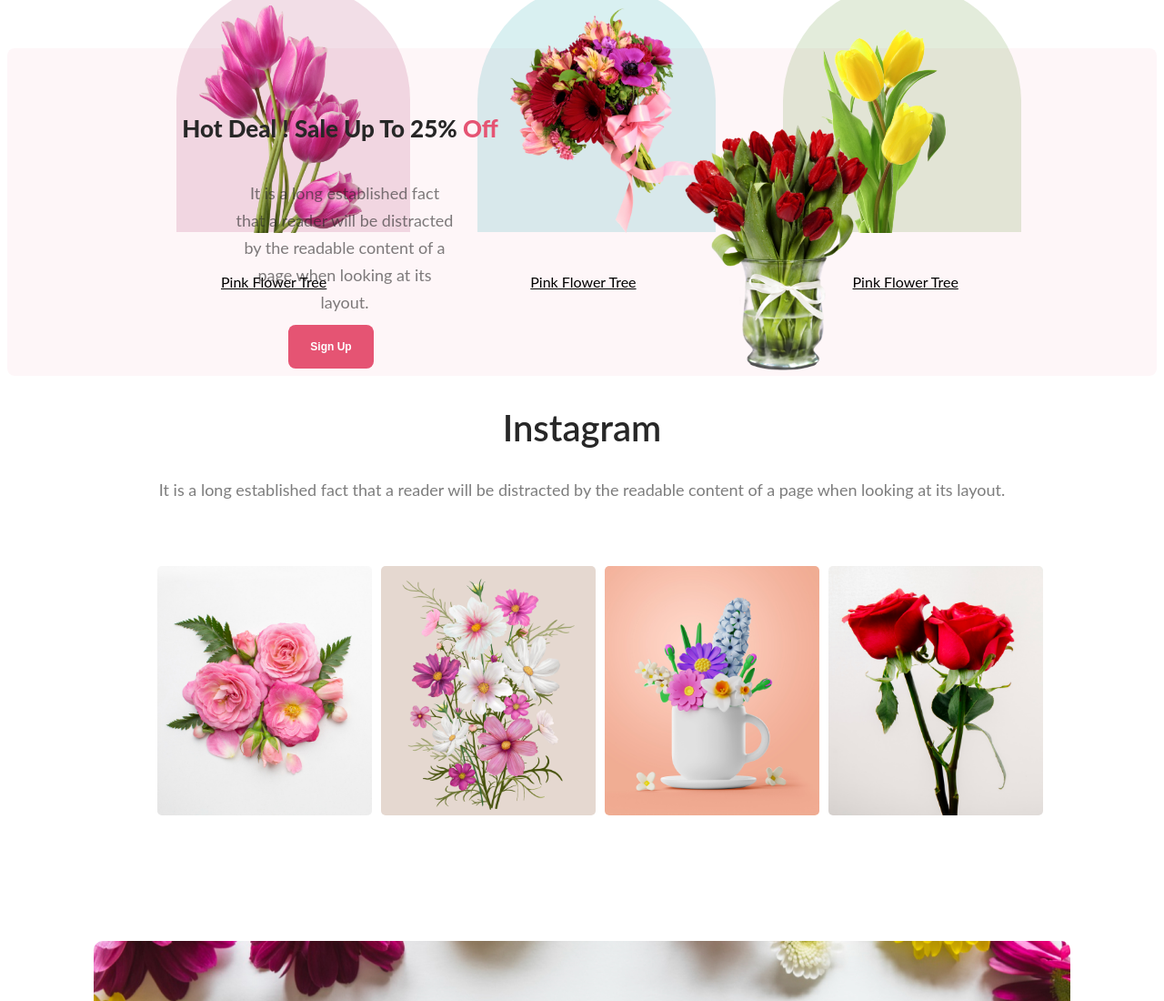
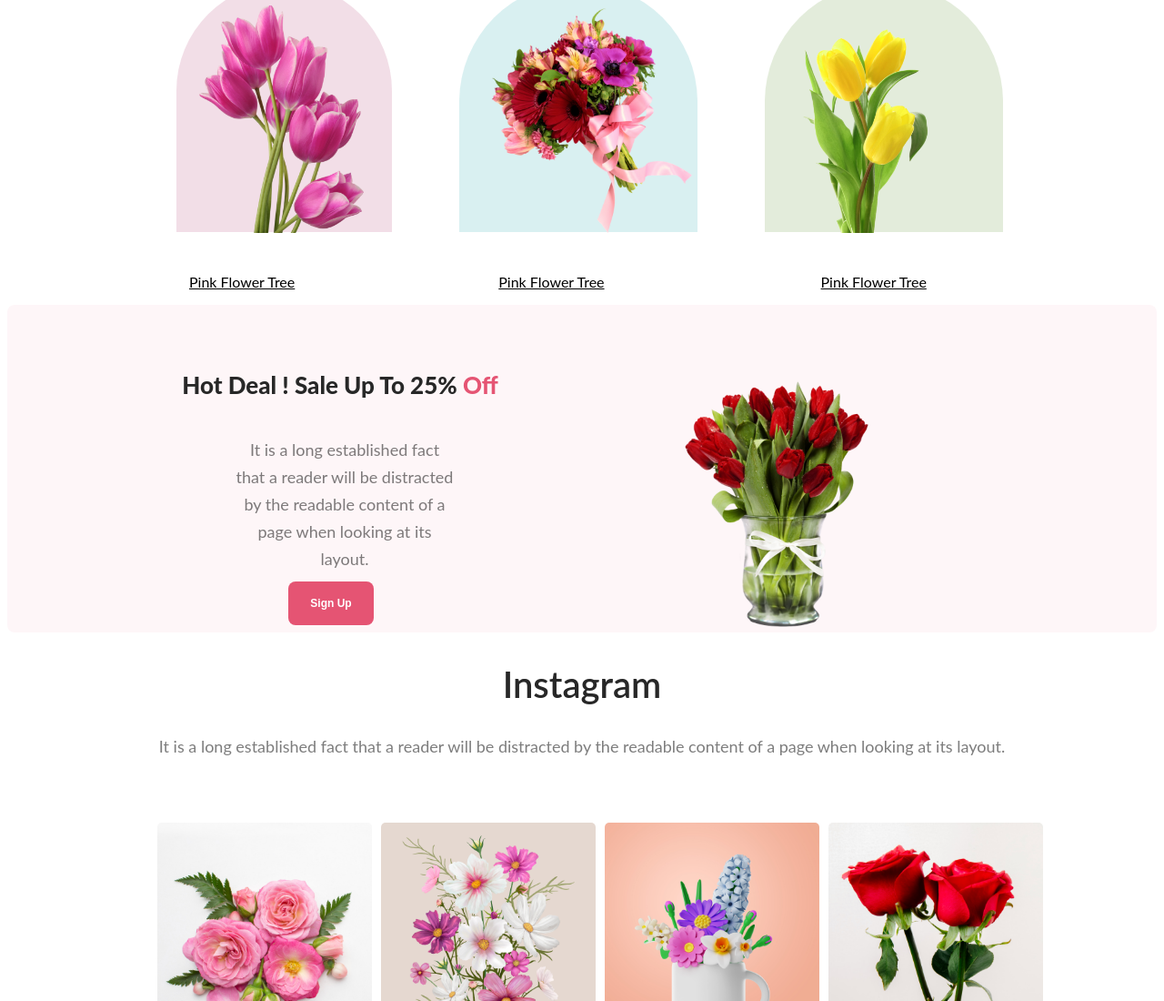
Before and after one commit to Mahmuda-14/Assignment-1, a plain HTML site: page index.html in a window 1280 px wide. Shown: the part 908-2008 px from the top of the page at 91% size. Drawn offline with Linux system fonts and the light colour scheme.

Commit message:
modified

```diff
--- a/styles/style.css
+++ b/styles/style.css
@@ -7,7 +7,8 @@ body {
     display: flex;
     background-color: #E554731A;
     justify-content: space-between;
-    padding: 30px 30px 0px 150px; /* trbl */
+    padding: 30px 30px 0px 150px;
+    /* trbl */
     align-items: center;
 
 
@@ -216,10 +217,6 @@ body {
     line-height: normal;
 }
 
-.bonus {
-    width: 100% ;
-    height: 200px;
-}
 
 .bp-hed {
     color: #272727;
@@ -235,7 +232,7 @@ body {
 }
 
 .bn-1 {
-    width: 257px;
+    width: 237px;
     height: 274px;
     border-radius: 300px 300px 0px 0px;
     background: rgba(167, 33, 98, 0.15);
@@ -248,6 +245,7 @@ body {
 
 .bp {
     height: 250px;
+
     padding: 25px;
 }
 
@@ -279,7 +277,7 @@ body {
 
 .p1 {
 
-    margin-left:235px;
+    margin-left:200px;
 }
 
 .p2 {
```
Also changed, not shown: index.html (line endings or trailing spaces).
